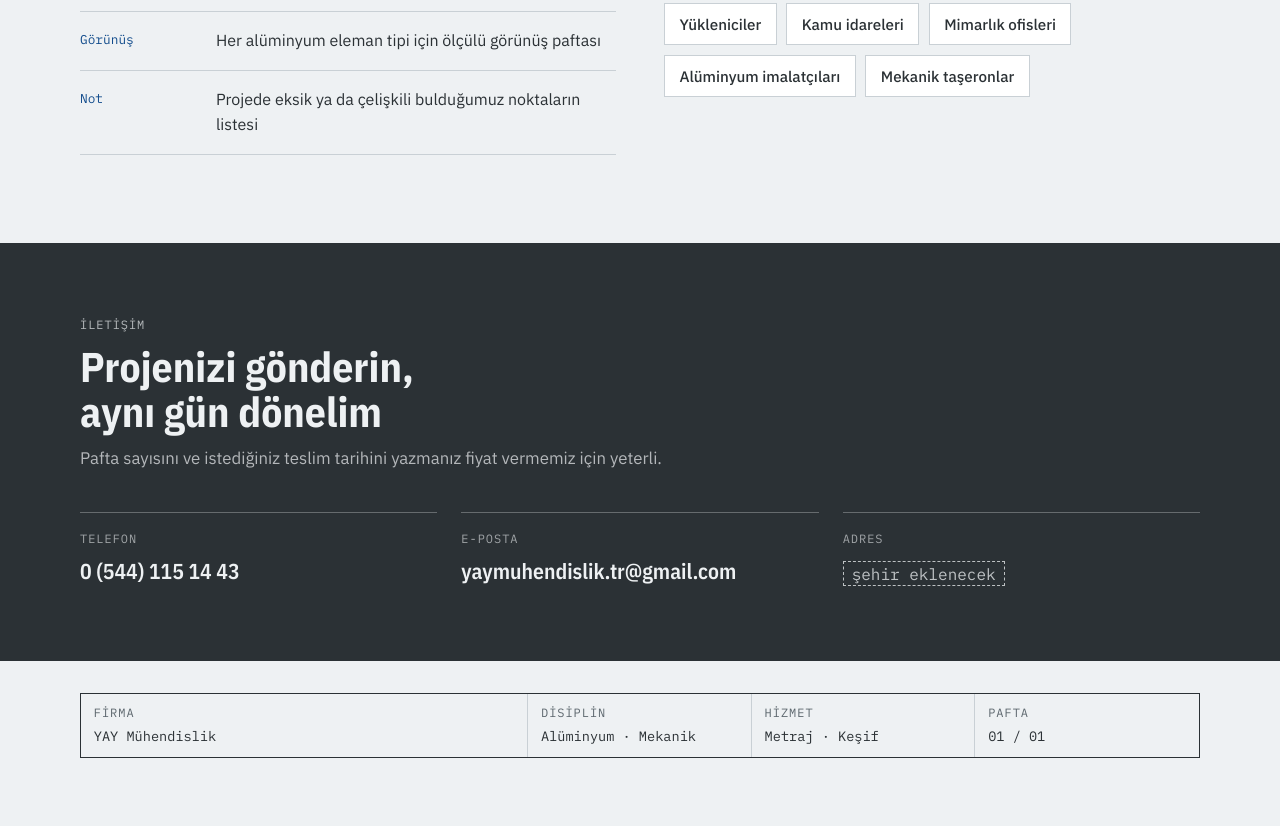
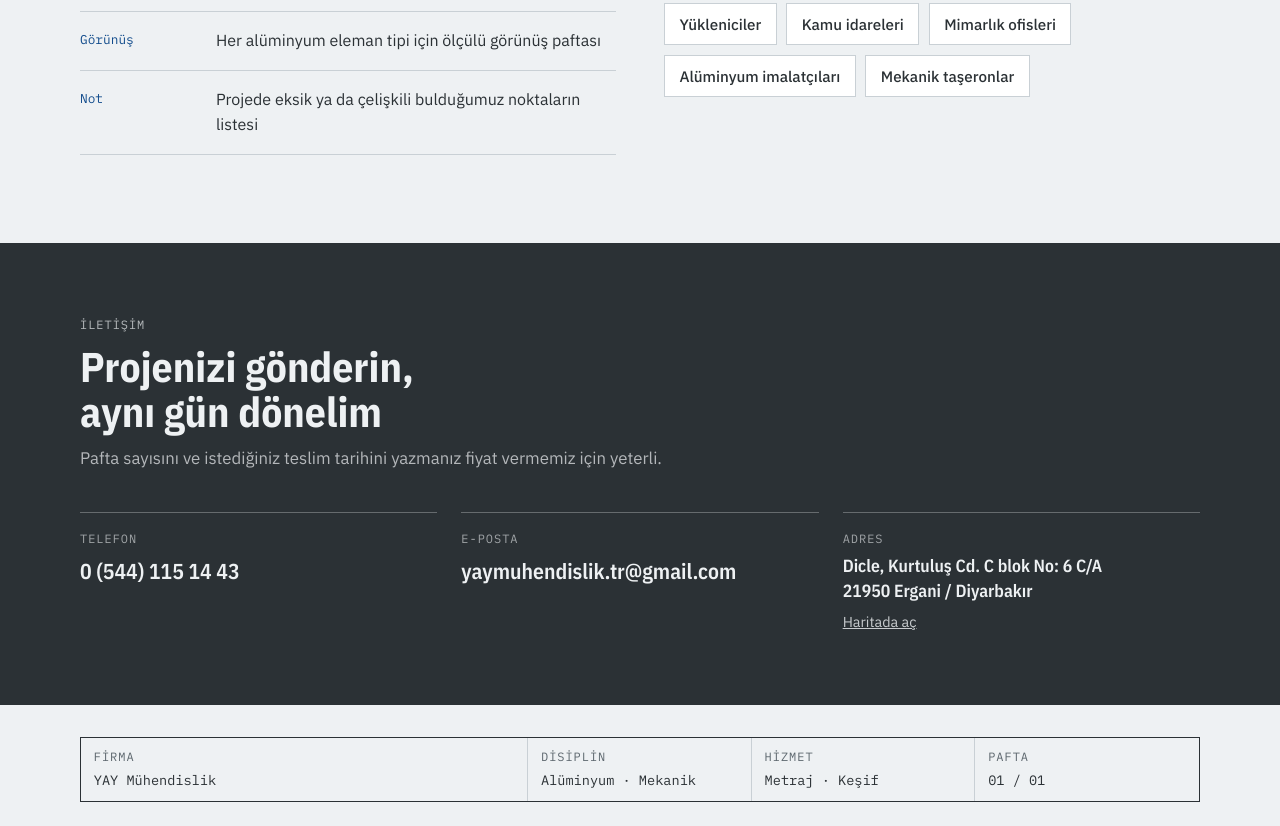
Before and after one commit to yaymuhendislik/yaymuhendislik.github.io, a plain HTML site: page index.html in a window 1280 px wide. Shown: the part 2028-2854 px from the top of the page. Before the commit the page ends 2818 px from the top, so only its background shows below. Drawn offline with nearby package versions, Linux system fonts and the light colour scheme.

Commit message:
İletişim bölümüne adres ekle
Co-Authored-By: Claude Opus 5.5 <noreply@anthropic.com>
Claude-Session: https://claude.ai/code/session_014McUWxZPzqAiqwPaDhRhR6

```diff
--- a/index.html
+++ b/index.html
@@ -367,7 +367,7 @@ section { padding-block: 4.5rem; }
       <div class="contact-grid">
         <div class="contact-item"><span class="label">Telefon</span><a class="value" href="tel:+905441151443" style="color:inherit;text-decoration:none">0 (544) 115 14 43</a></div>
         <div class="contact-item"><span class="label">E-posta</span><a class="value" href="mailto:yaymuhendislik.tr@gmail.com" style="color:inherit;text-decoration:none">yaymuhendislik.tr@gmail.com</a></div>
-        <div class="contact-item"><span class="label">Adres</span><span class="value"><span class="placeholder">şehir eklenecek</span></span></div>
+        <div class="contact-item"><span class="label">Adres</span><span class="value" style="font-size:1.1rem;line-height:1.4">Dicle, Kurtuluş Cd. C blok No: 6 C/A<br>21950 Ergani / Diyarbakır</span><a href="https://www.google.com/maps/search/?api=1&amp;query=Kurtulu%C5%9F+Cd.+No%3A6+Ergani+Diyarbak%C4%B1r" target="_blank" rel="noopener" style="color:inherit;font-size:.9rem;opacity:.8">Haritada aç</a></div>
       </div>
     </div>
   </section>
```
